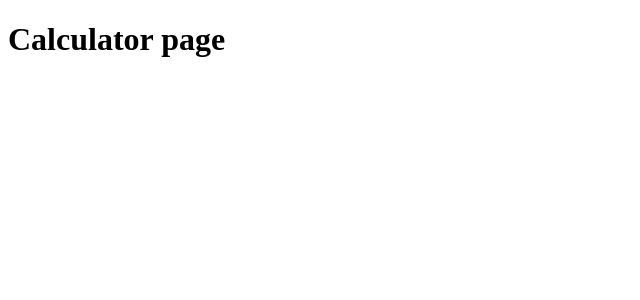
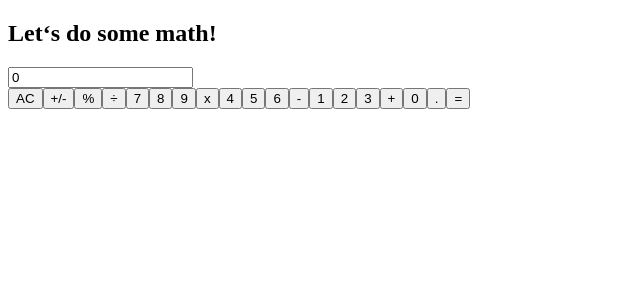
Before and after one commit to fmanimashaun/math-magicians, a React (Create React App) app: page /calculator in a window 1280 px wide. Shown: the top 300 px of the page, without its empty margins (0-640 px from the left). Built offline with nearby package versions, Linux system fonts and the light colour scheme.

Commit message:
Update the CalculatorPage component

```diff
--- a/src/pages/CalculatorPage.jsx
+++ b/src/pages/CalculatorPage.jsx
@@ -1,5 +1,13 @@
 import React from 'react';
+import Calculator from 'components/Calculator';
 
-const CalculatorPage = () => <h1>Calculator page</h1>;
+const CalculatorPage = () => (
+  <main className="main">
+    <div className="main__wrapper">
+      <h2 className="main__header">Let&lsquo;s do some math!</h2>
+      <Calculator />
+    </div>
+  </main>
+);
 
 export default CalculatorPage;
```
